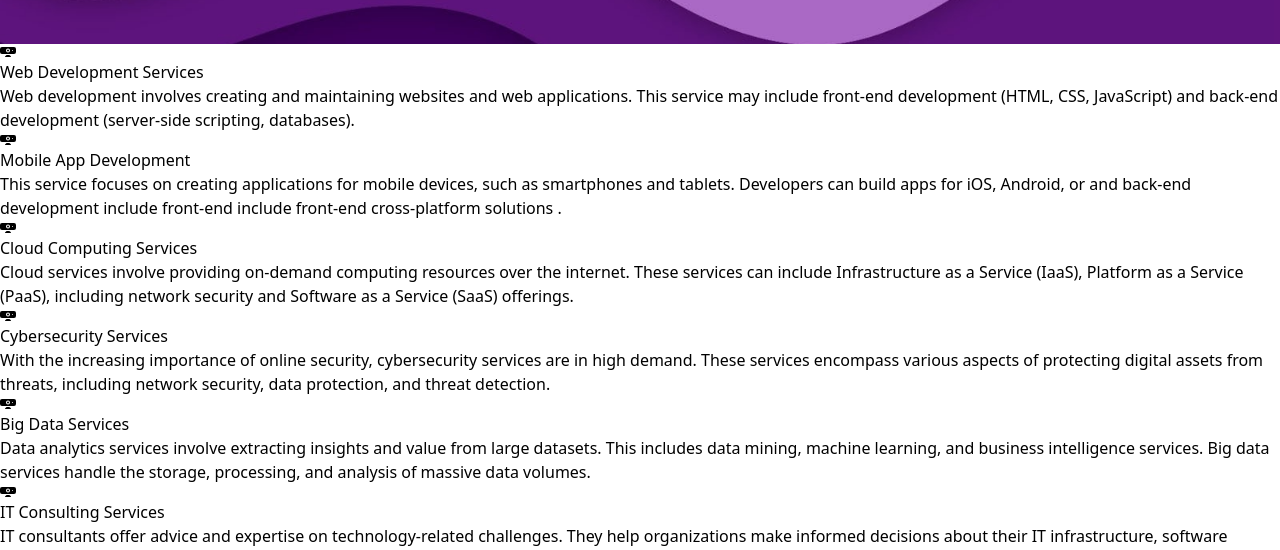
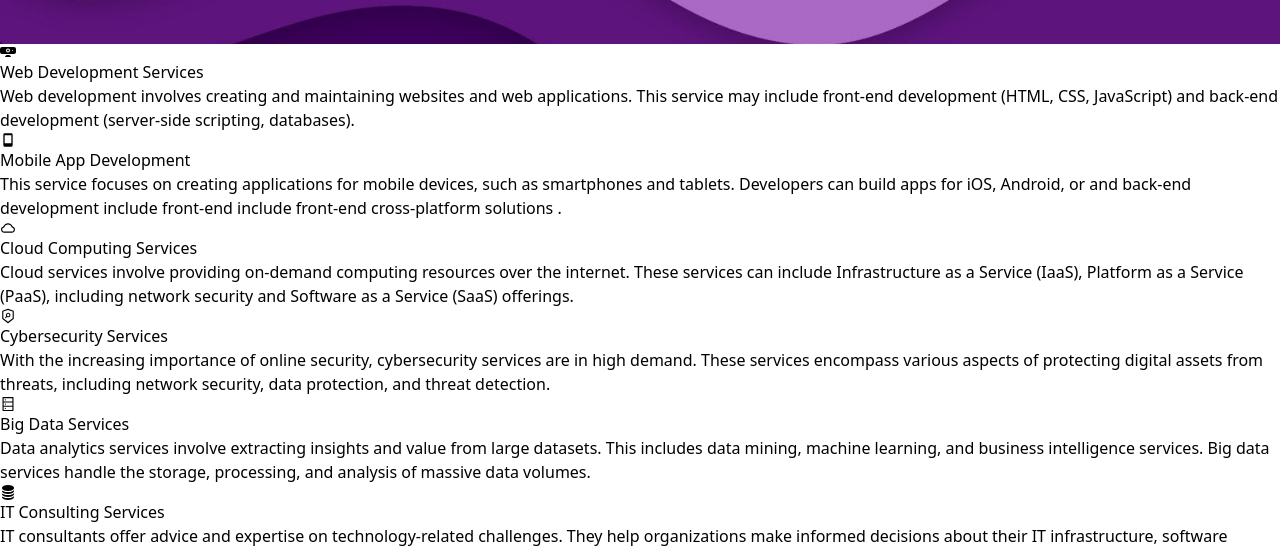
Before and after one commit to Satabdi-Rani/sparkteq, a React (Vite) app: page / in a window 1280 px wide. Shown: the part 860-1410 px from the top of the page. Built offline with nearby package versions, Linux system fonts and the light colour scheme.

Commit message:
Icon changed

```diff
--- a/src/components/Navbar.jsx
+++ b/src/components/Navbar.jsx
@@ -30,7 +30,7 @@ const Navbar = () => {
 
                 {/* Hamburger MEnu */}
             <div onClick={handleClick} className='md:hidden z-10 absolute right-12 top-8'>
-               {!nav? <FaBars /> : <FaTimes /> }
+               {!nav? <FaBars /> : <FaTimes className='text-white' /> }
             </div>
 
             {/* Mobile Menu */}
--- a/src/components/Services.jsx
+++ b/src/components/Services.jsx
@@ -1,5 +1,7 @@
 import React from 'react';
-import {BsFillWebcamFill} from 'react-icons/bs';
+import {BsFillWebcamFill, BsFillDatabaseFill} from 'react-icons/bs';
+import {BiMobile} from 'react-icons/bi';
+import {AiOutlineCloud, AiOutlineSecurityScan, AiOutlineDatabase} from 'react-icons/ai';
 
 const Services = () => {
   return (
@@ -14,31 +16,31 @@ const Services = () => {
                </div>
 
                <div className='flex flex-col justify-center items-center gap-2 '>
-                  <BsFillWebcamFill className='text-purple-500 text-[70px] sm:text-[100px]'></BsFillWebcamFill>
+                  <BiMobile className='text-purple-500 text-[70px] sm:text-[100px]'></BiMobile>
                   <h4 className='font-bold text-lg sm:text-xl'>Mobile App Development</h4>
                   <p className='text-gray-600 text-sm sm:text-md md:w-[80%] lg:w-[90%] xl:w-[80%]  text-center'>This service focuses on creating applications for mobile devices, such as smartphones and tablets. Developers can build apps for iOS, Android, or and back-end development include front-end include front-end cross-platform solutions .</p>
                </div>
 
                <div className='flex flex-col justify-center items-center gap-2 '>
-                  <BsFillWebcamFill className='text-purple-500 text-[70px] sm:text-[100px]'></BsFillWebcamFill>
+                  <AiOutlineCloud className='text-purple-500 text-[70px] sm:text-[100px]'></AiOutlineCloud>
                   <h4 className='font-bold text-lg sm:text-xl '>Cloud Computing Services</h4>
                   <p className='text-gray-600 text-sm sm:text-md md:w-[80%] lg:w-[90%] xl:w-[80%]  text-center'>Cloud services involve providing on-demand computing resources over the internet. These services can include Infrastructure as a Service (IaaS), Platform as a Service (PaaS), including network security and Software as a Service (SaaS) offerings.</p>
                </div>
 
                <div className='flex flex-col justify-center items-center gap-2 '>
-                  <BsFillWebcamFill className='text-purple-500 text-[70px] sm:text-[100px]'></BsFillWebcamFill>
+                  <AiOutlineSecurityScan className='text-purple-500 text-[70px] sm:text-[100px]'></AiOutlineSecurityScan>
                   <h4 className='font-bold text-lg sm:text-xl '>Cybersecurity Services</h4>
                   <p className='text-gray-600 text-sm sm:text-md md:w-[80%] lg:w-[90%] xl:w-[80%]  text-center'>With the increasing importance of online security, cybersecurity services are in high demand. These services encompass various aspects of protecting digital assets from threats, including network security, data protection, and threat detection.</p>
                </div>
 
                <div className='flex flex-col justify-center items-center gap-2 '>
-                  <BsFillWebcamFill className='text-purple-500 text-[70px] sm:text-[100px]'></BsFillWebcamFill>
+                  <AiOutlineDatabase className='text-purple-500 text-[70px] sm:text-[100px]'></AiOutlineDatabase>
                   <h4 className='font-bold text-lg sm:text-xl '>Big Data Services</h4>
                   <p className='text-gray-600 text-sm sm:text-md md:w-[80%] lg:w-[90%] xl:w-[80%]  text-center'>Data analytics services involve extracting insights and value from large datasets. This includes data mining, machine learning, and business intelligence services. Big data services handle the storage, processing, and analysis of massive data volumes.</p>
                </div>
 
                <div className='flex flex-col justify-center items-center gap-2 '>
-                  <BsFillWebcamFill className='text-purple-500 text-[70px] sm:text-[100px]'></BsFillWebcamFill>
+                  <BsFillDatabaseFill className='text-purple-500 text-[70px] sm:text-[100px]'></BsFillDatabaseFill>
                   <h4 className='font-bold text-lg sm:text-xl '>IT Consulting Services</h4>
                   <p className='text-gray-600 text-sm sm:text-md md:w-[80%] lg:w-[90%] xl:w-[80%]  text-center'>IT consultants offer advice and expertise on technology-related challenges. They help organizations make informed decisions about their IT infrastructure, software solutions, services handle the storage  and overall technology strategy.</p>
                </div>
```
